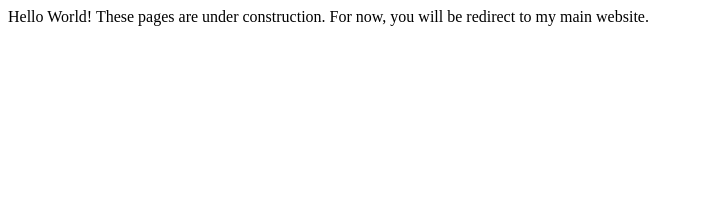
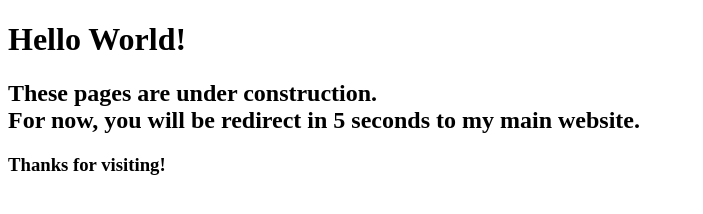
Before and after one commit to subnet/subnet.github.io, a plain HTML site: page index.html in a window 1280 px wide. Shown: the whole page, without its empty margins (0-703 px from the left). Drawn offline with Linux system fonts and the light colour scheme.

Commit message:
Update index.html

```diff
--- a/index.html
+++ b/index.html
@@ -10,8 +10,15 @@
   <title> subnet.github.io </title>
  </head>
  <body>
- Hello World!
+ <h1>Hello World!</h1>
+ <h2>
  These pages are under construction.
- For now, you will be redirect to my main website.
+ </br>
+ For now, you will be redirect in 5 seconds to my main website.
+ </h2>
+ <h3>
+  Thanks for visiting!
+
+ </h3>
  </body>
 </html>
```
